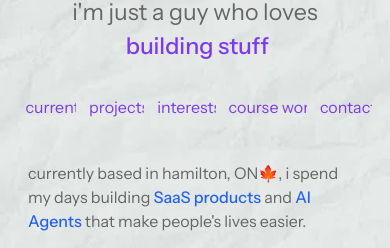
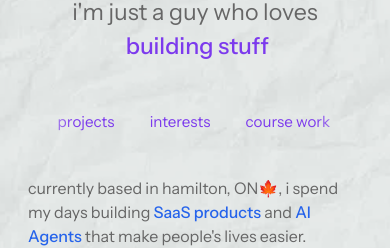
Before and after one commit to meghm1007/megh, a React (Vite) app: page / in a window 390 px wide. Shown: the part 373-621 px from the top of the page. Built offline with nearby package versions, Linux system fonts and the light colour scheme.

Commit message:
Update favicon, title, and enhance navigation styles for better mobile experience

```diff
--- a/index.html
+++ b/index.html
@@ -2,9 +2,9 @@
 <html lang="en">
   <head>
     <meta charset="UTF-8" />
-    <link rel="icon" type="image/svg+xml" href="/vite.svg" />
+    <link rel="icon" type="image/svg+xml" href="/profile.png" />
     <meta name="viewport" content="width=device-width, initial-scale=1.0, maximum-scale=1.0, user-scalable=no" />
-    <title>megh mehta</title>
+    <title>themegladon🦈</title>
     <meta name="description" content="Personal website of megh - building things that matter" />
   </head>
   <body>
--- a/src/components/Profile.jsx
+++ b/src/components/Profile.jsx
@@ -163,6 +163,7 @@ const Profile = () => {
           you are the 507th visitor, welcome!
         </div> */}
 
+        <div className="w-full px-2 overflow-hidden">
           <div className="nav-links nav-links-enhanced">
             <a href="#current-work" className="nav-link">
               current
@@ -179,6 +180,7 @@ const Profile = () => {
             <a href="#contact" className="nav-link">
               contact
             </a>
+          </div>
         </div>
 
         <div className="p-4 mt-6">
--- a/src/index.css
+++ b/src/index.css
@@ -146,10 +146,13 @@ a:hover {
     justify-content: center;
     overflow-x: auto;
     padding: 0.5rem 0;
-    gap: 0.1rem;
+    gap: 0.8rem;
     margin: 1rem 0;
     width: 100%;
     scrollbar-width: none; /* Firefox */
+    -webkit-overflow-scrolling: touch; /* Improve smooth scrolling on iOS */
+    mask-image: linear-gradient(to right, transparent, black 15%, black 85%, transparent);
+    -webkit-mask-image: linear-gradient(to right, transparent, black 15%, black 85%, transparent);
   }
 
   .nav-links-enhanced::-webkit-scrollbar {
@@ -157,10 +160,21 @@ a:hover {
   }
 
   .nav-links-enhanced a {
-    padding: 0.4rem 0.5rem;
+    padding: 0.4rem 0.6rem;
     margin: 0 0.1rem;
     white-space: nowrap;
-    font-size: 1rem;
+    font-size: 0.95rem;
+    flex-shrink: 0; /* Prevent items from shrinking */
+  }
+
+  /* Disable hover effects on mobile */
+  .nav-links-enhanced a:hover {
+    background-color: transparent;
+    transform: none;
+  }
+
+  .nav-links-enhanced a:hover::before {
+    transform: scaleX(0);
   }
 }
 
```
Lines whose indentation alone changed are shown as unchanged.
